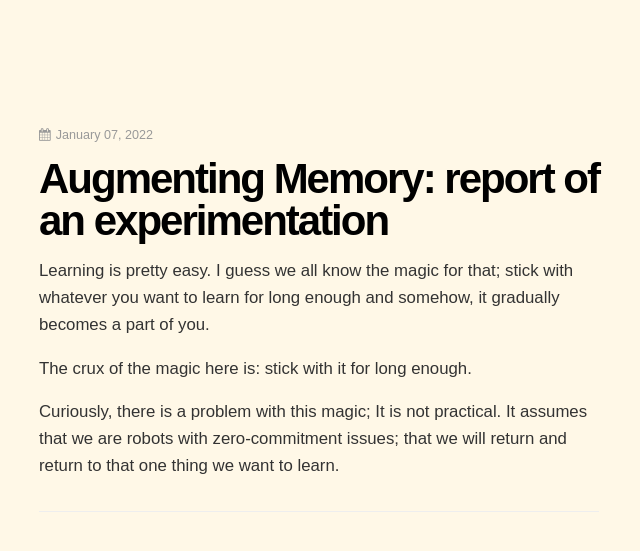
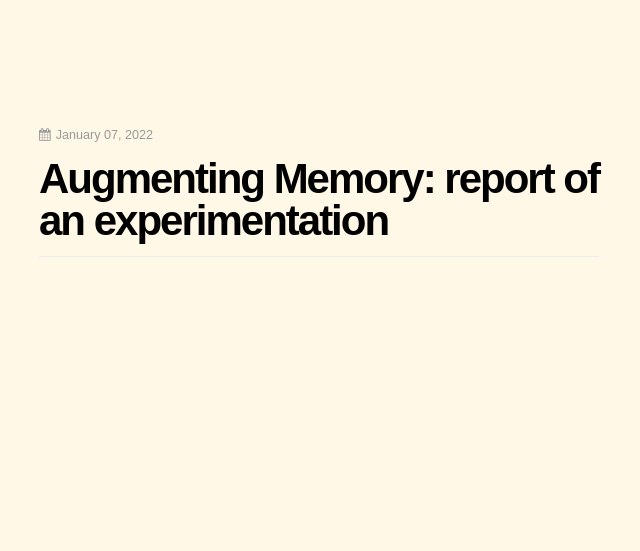
Before and after one commit to dCO2/rococo, a Jekyll site: the page built from _posts/2022-01-07-augmenting-memory.md, in a window 1280 px wide. Shown: the top 551 px of the page, without its empty margins (337-977 px from the left). Built offline with Jekyll 4.4.1, drawn with Linux system fonts in a browser that asks for light colours; some web fonts are replaced.

Commit message:
Update 2022-01-07-augmenting-memory.md

```diff
--- a/_posts/2022-01-07-augmenting-memory.md
+++ b/_posts/2022-01-07-augmenting-memory.md
@@ -5,8 +5,3 @@ feature-image: /assets/images/author-image.png
 permalink: /:year/:month/:day/:title
 tags:
 ---
-Learning is pretty easy. I guess we all know the magic for that; stick with whatever you want to learn for long enough and somehow, it gradually becomes a part of you.
-
-The crux of the magic here is: stick with it for long enough.
-
-Curiously, there is a problem with this magic; It is not practical. It assumes that we are robots with zero-commitment issues; that we will return and return to that one thing we want to learn.
```
